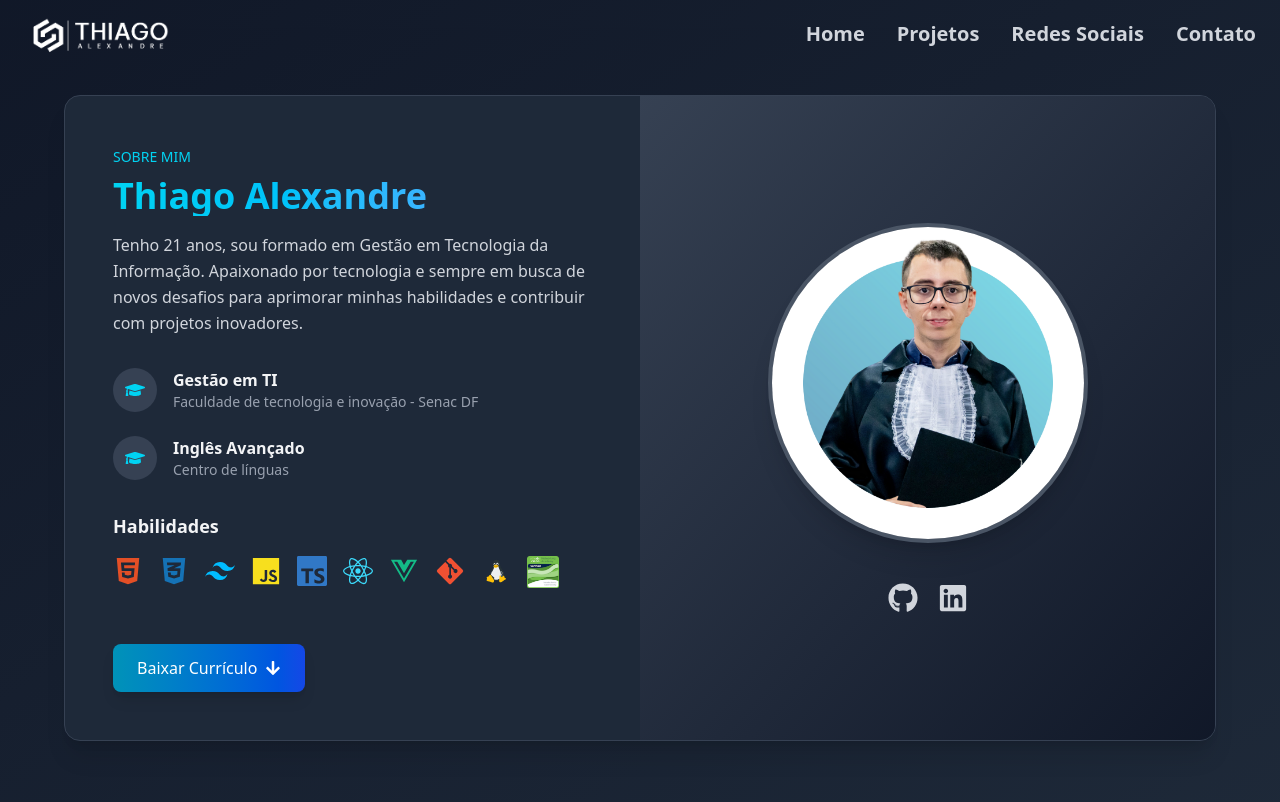
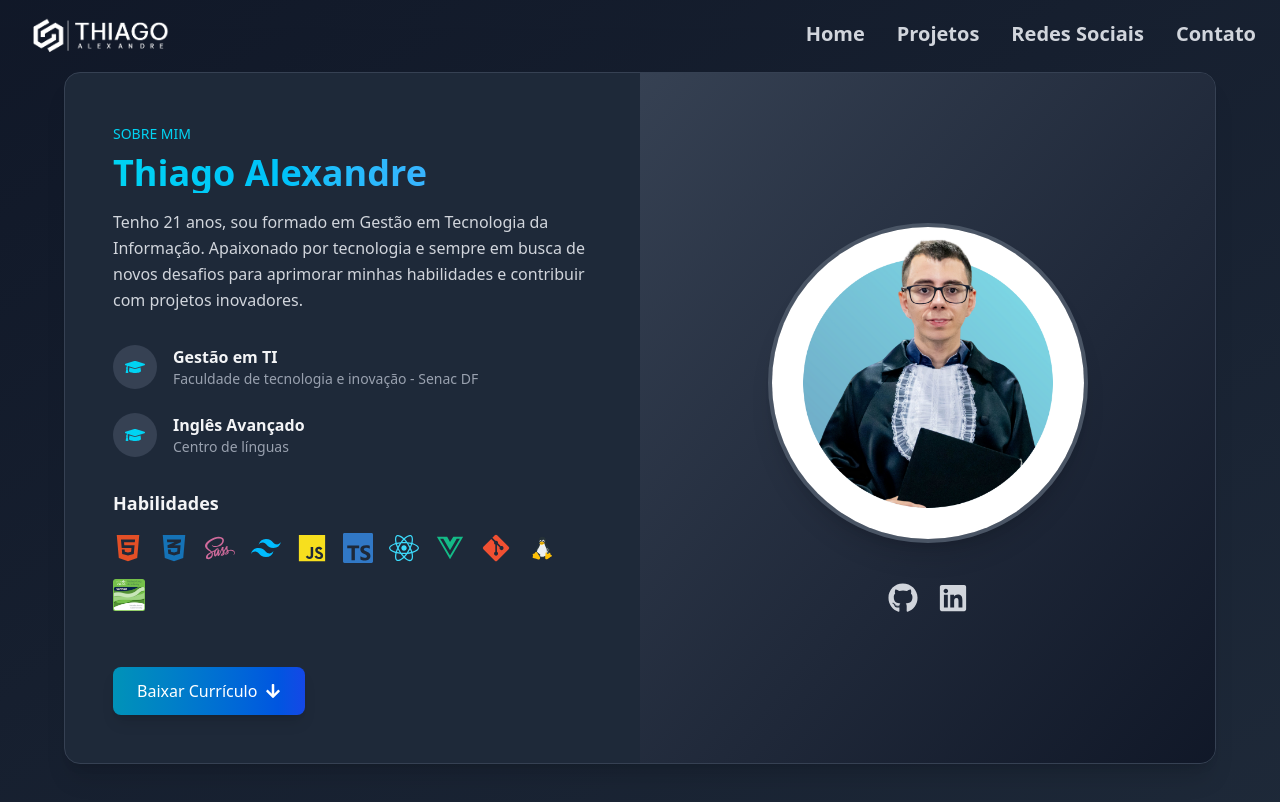
Before and after one commit to thiagokilu/portifolio-react, a React (Vite) app: page / in a window 1280 px wide. Shown: the top 802 px of the page. Built offline with nearby package versions, Linux system fonts and the light colour scheme.

Commit message:
add skill Sass

```diff
--- a/components/about-me.tsx
+++ b/components/about-me.tsx
@@ -9,6 +9,7 @@ import {
   FaGithub,
   FaLinkedin,
   FaVuejs,
+  FaSass,
 } from "react-icons/fa";
 import { SiTailwindcss, SiTypescript } from "react-icons/si";
 import { FcLinux } from "react-icons/fc";
@@ -86,6 +87,9 @@ export function About_me() {
                 <div className="skill-tooltip" title="CSS3">
                   <FaCss3Alt className="text-3xl text-[#1572b6] hover:scale-110 transition-transform" />
                 </div>
+                <div className="skill-tooltip" title="Sass">
+                  <FaSass className="text-3xl text-[#cf6a9b] hover:scale-110 transition-transform" />
+                </div>
                 <div className="skill-tooltip" title="Tailwind CSS">
                   <SiTailwindcss className="text-3xl text-[#00bcff] hover:scale-110 transition-transform" />
                 </div>
```
